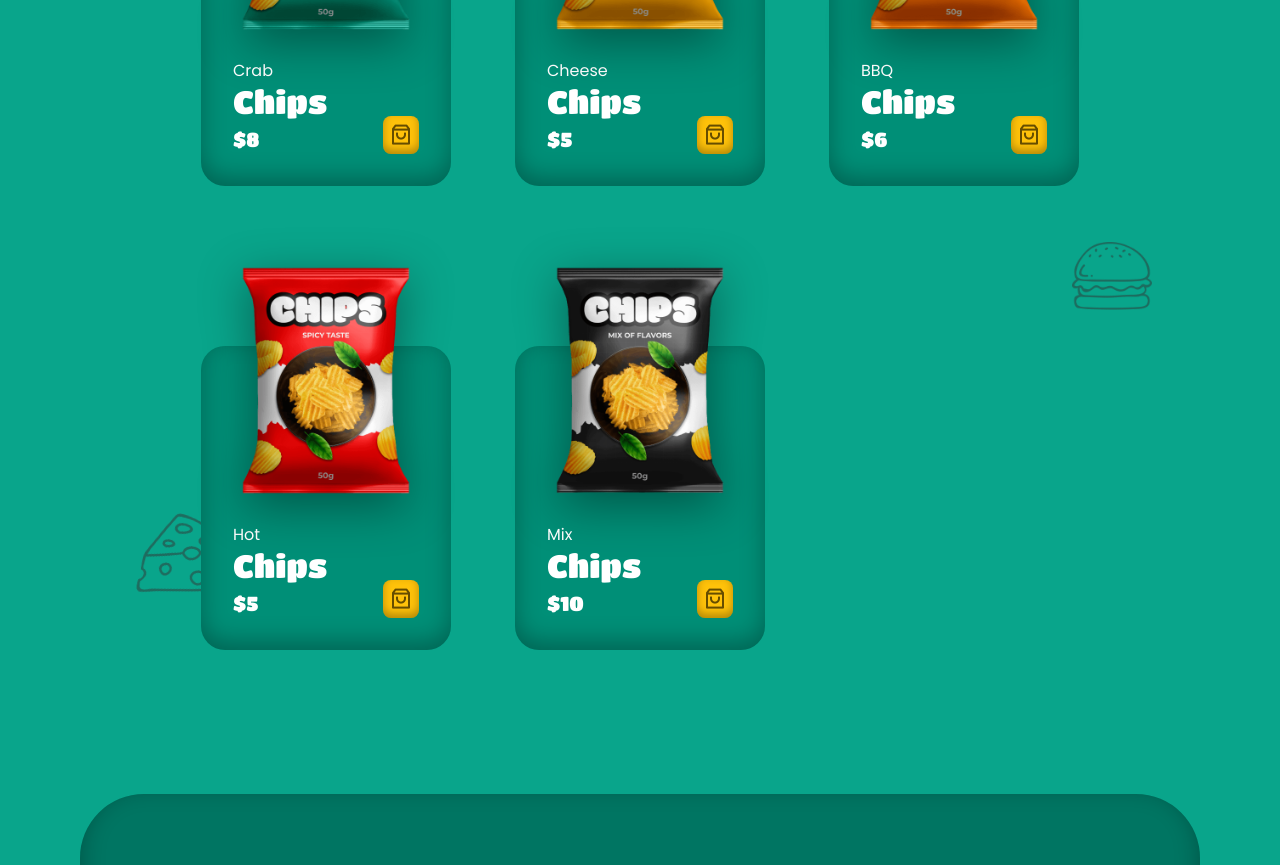
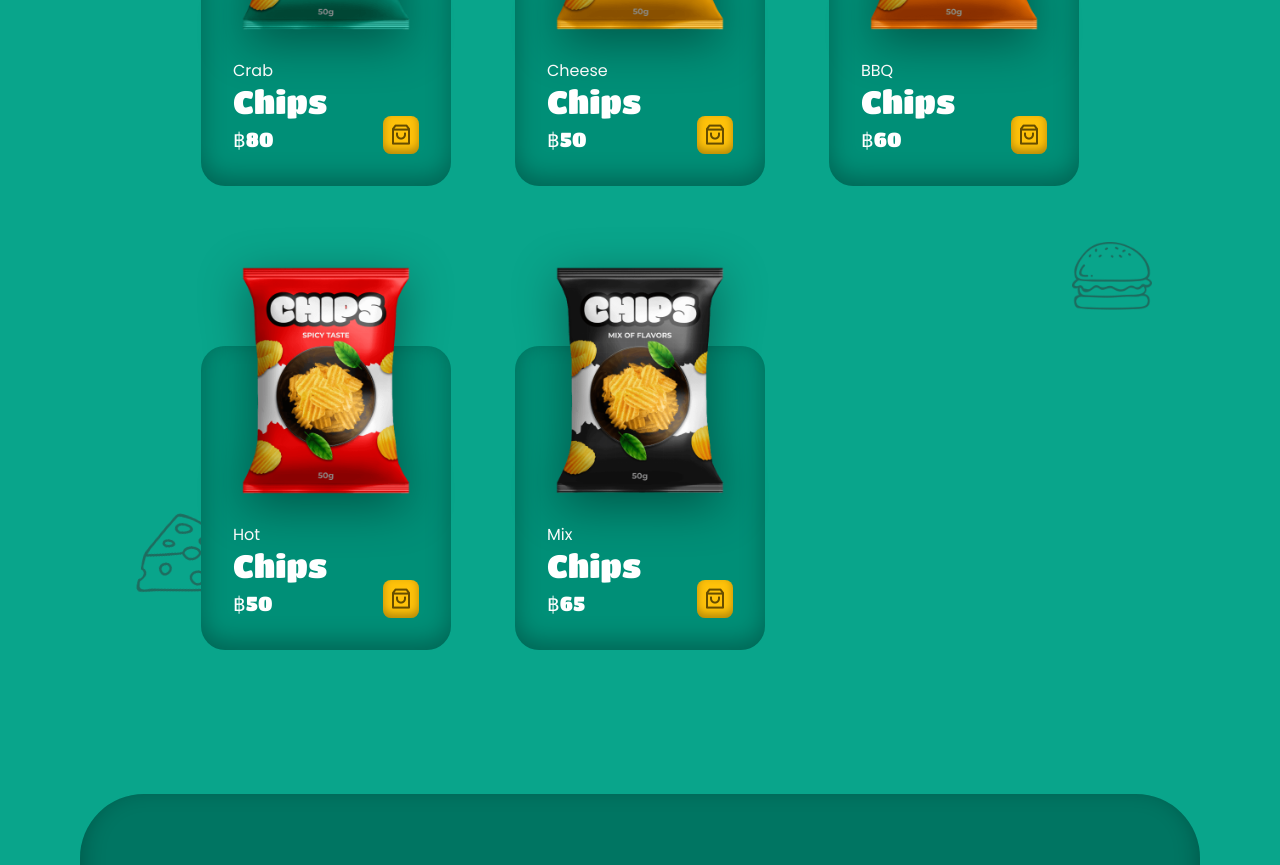
Before and after one commit to penwisut/khonkaenwebstudio, a plain HTML site: page salepages/chips/index.html in a window 1280 px wide. Shown: the part 3740-4605 px from the top of the page. Drawn offline with nearby package versions, Linux system fonts and the light colour scheme.

Commit message:
Update Index.html

```diff
--- a/salepages/chips/index.html
+++ b/salepages/chips/index.html
@@ -237,7 +237,7 @@
                         <span class="products__subtitle">Crab</span>
                         <h2 class="products__title">Chips</h2>
 
-                        <span class="products__price">$8</span>
+                        <span class="products__price">฿80</span>
 
                         <button class="products__button">
                             <i class="ri-shopping-bag-3-line"></i>
@@ -250,7 +250,7 @@
                         <span class="products__subtitle">Cheese</span>
                         <h2 class="products__title">Chips</h2>
 
-                        <span class="products__price">$5</span>
+                        <span class="products__price">฿50</span>
 
                         <button class="products__button">
                             <i class="ri-shopping-bag-3-line"></i>
@@ -263,7 +263,7 @@
                         <span class="products__subtitle">BBQ</span>
                         <h2 class="products__title">Chips</h2>
 
-                        <span class="products__price">$6</span>
+                        <span class="products__price">฿60</span>
 
                         <button class="products__button">
                             <i class="ri-shopping-bag-3-line"></i>
@@ -276,7 +276,7 @@
                         <span class="products__subtitle">Hot</span>
                         <h2 class="products__title">Chips</h2>
 
-                        <span class="products__price">$5</span>
+                        <span class="products__price">฿50</span>
 
                         <button class="products__button">
                             <i class="ri-shopping-bag-3-line"></i>
@@ -289,7 +289,7 @@
                         <span class="products__subtitle">Mix</span>
                         <h2 class="products__title">Chips</h2>
 
-                        <span class="products__price">$10</span>
+                        <span class="products__price">฿65</span>
 
                         <button class="products__button">
                             <i class="ri-shopping-bag-3-line"></i>
```
